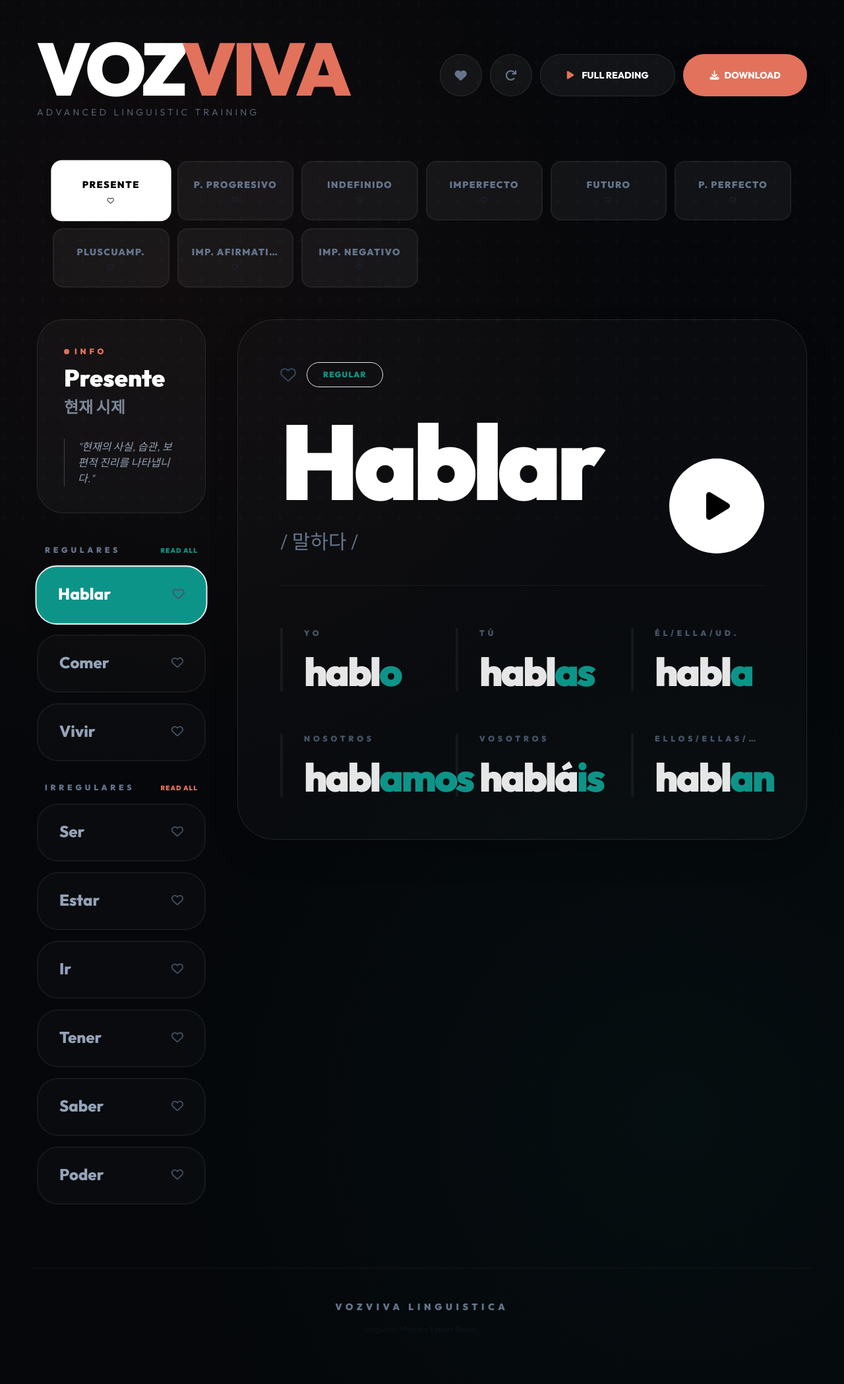
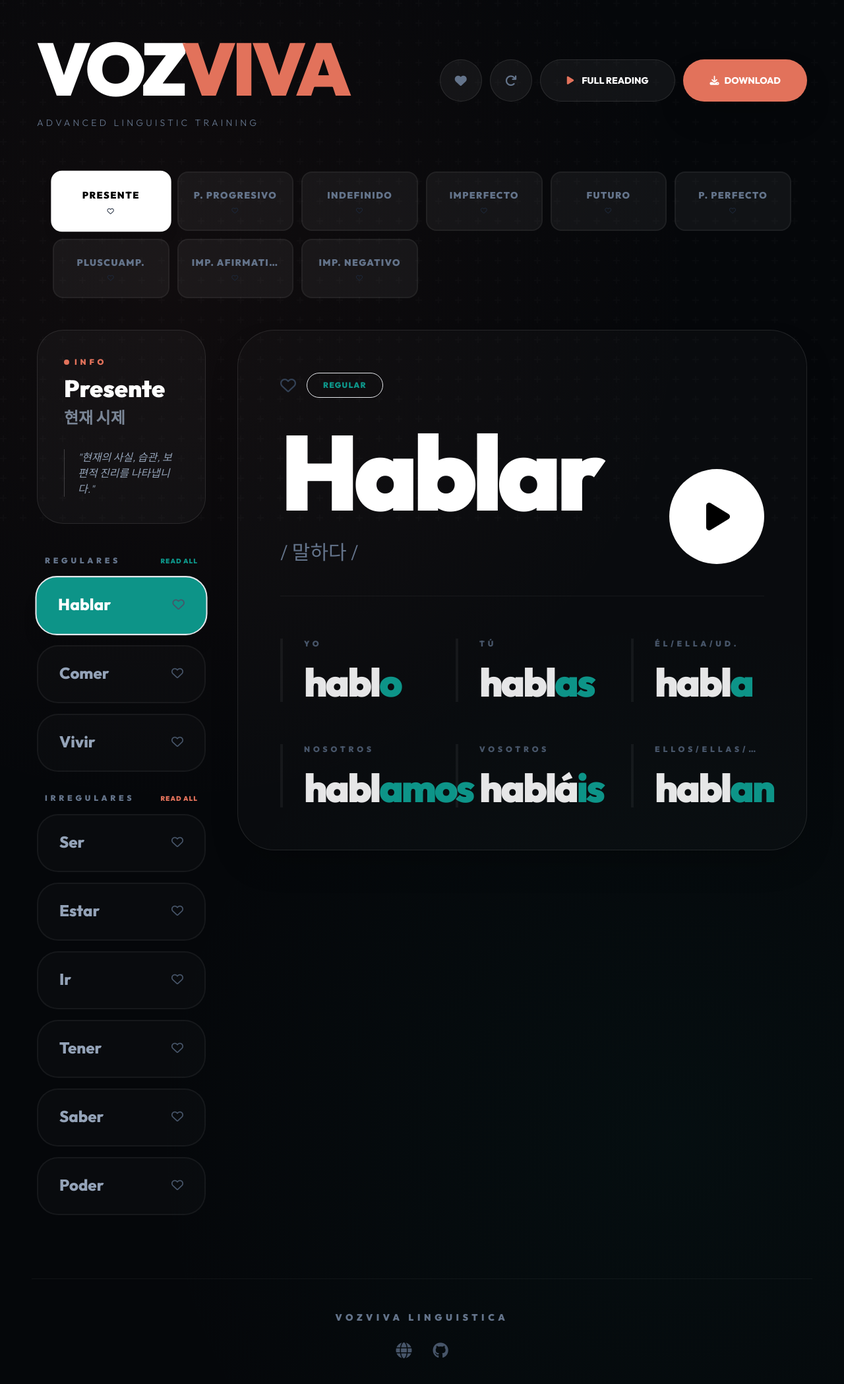
Before and after one commit to heroyik/vozviva, a React (Vite) app: page / in a window 1280 px wide. Shown: the top 2098 px of the page at 66% size. Built offline with nearby package versions, Linux system fonts and the light colour scheme.

Commit message:
feat: Enhance header layout and offline indicator
Improve the header's visual presentation and the offline indicator's styling for better user feedback. The "VOZ VIVA" title now dynamically changes color and shadow based on offline status, and the offline indicator is more prominent and animated.

```diff
--- a/App.tsx
+++ b/App.tsx
@@ -1,4 +1,3 @@
-
 import React, { useState, useRef, useEffect, useMemo } from 'react';
 import { Tense, TenseData, Verb } from './types';
 import { SPANISH_VERB_DATA } from './constants';
@@ -548,18 +547,18 @@ const App: React.FC = () => {
       )}
 
       <header className="w-full mb-6 md:mb-12 xl:mb-16 flex flex-col md:flex-row justify-between items-center gap-6 px-2">
-        <div className="text-center md:text-left relative">
-          {isAllCached && (
-            <div className="absolute -top-6 left-1/2 -translate-x-1/2 md:left-1 md:translate-x-0 animate-in fade-in slide-in-from-bottom-2 duration-700">
-               <span className="bg-amber-400 text-black text-[9px] md:text-[10px] font-black px-2 py-0.5 rounded shadow-[0_0_10px_rgba(251,191,36,0.6)] tracking-[0.2em] uppercase flex items-center gap-1.5">
+        <div className="text-center md:text-left flex flex-col items-center md:items-start relative">
+          <div className="flex items-center gap-2 md:gap-4">
+            <h1 className={`text-4xl md:text-8xl xl:text-[7rem] font-black tracking-tighter transition-all duration-700 leading-none ${isAllCached ? 'text-amber-400 drop-shadow-[0_0_20px_rgba(251,191,36,0.4)]' : 'text-white'}`}>
+              VOZ<span className={isAllCached ? 'text-white' : 'text-terracotta'}>VIVA</span>
+            </h1>
+            {isAllCached && (
+               <span className="animate-pulse bg-amber-400 text-black text-[9px] md:text-sm font-black px-2 py-0.5 md:px-3 md:py-1 rounded shadow-[0_0_10px_rgba(251,191,36,0.6)] tracking-widest uppercase flex items-center gap-1.5 whitespace-nowrap self-center mt-1 md:mt-2">
                 <i className="fas fa-check-circle"></i> OFFLINE READY
               </span>
-            </div>
-          )}
-          <h1 className={`text-4xl md:text-8xl xl:text-[7rem] font-black tracking-tighter transition-all duration-700 ${isAllCached ? 'text-amber-400 drop-shadow-[0_0_20px_rgba(251,191,36,0.4)]' : 'text-white'}`}>
-            VOZ<span className={isAllCached ? 'text-white' : 'text-terracotta'}>VIVA</span>
-          </h1>
-          <p className="text-slate-500 font-light text-[8px] md:text-sm tracking-[0.3em] uppercase">Advanced Linguistic Training</p>
+            )}
+          </div>
+          <p className="text-slate-500 font-light text-[8px] md:text-sm tracking-[0.3em] uppercase mt-2 md:mt-4">Advanced Linguistic Training</p>
         </div>
 
         <div className="flex flex-row gap-3 w-full sm:w-auto">
@@ -687,8 +686,15 @@ const App: React.FC = () => {
         </div>
       </div>
       <footer className="mt-24 py-12 text-slate-700 text-center w-full border-t border-white/5">
-        <p className="text-[10px] md:text-sm font-black tracking-[0.4em] uppercase text-slate-500 mb-4">VOZVIVA Linguistica</p>
-        <p className="text-[9px] md:text-xs font-medium opacity-20">Linguistic Mastery Export Ready.</p>
+        <p className="text-[10px] md:text-sm font-black tracking-[0.4em] uppercase text-slate-500 mb-6">VOZVIVA Linguistica</p>
+        <div className="flex justify-center gap-8">
+          <a href="https://heroyik.github.io" target="_blank" rel="noopener noreferrer" className="text-slate-600 hover:text-terracotta transition-colors duration-300 transform hover:scale-110">
+            <i className="fas fa-globe text-xl md:text-2xl"></i>
+          </a>
+          <a href="https://github.com/heroyik/vozviva" target="_blank" rel="noopener noreferrer" className="text-slate-600 hover:text-white transition-colors duration-300 transform hover:scale-110">
+            <i className="fab fa-github text-xl md:text-2xl"></i>
+          </a>
+        </div>
       </footer>
     </div>
   );
```
